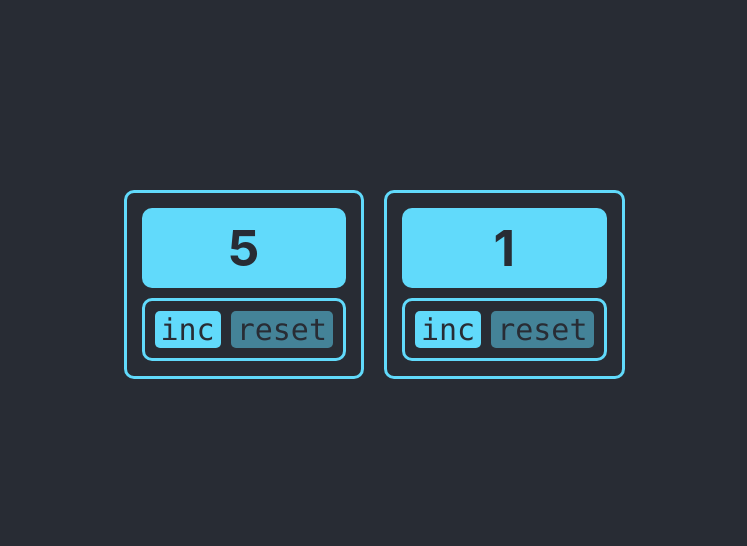
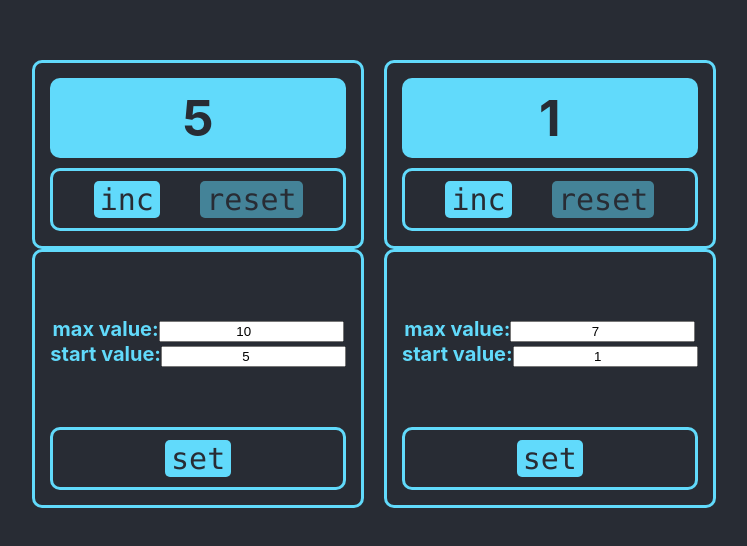
Before and after one commit to YurySamsonenka/Counter-React-Incubator, a React (Create React App) app: page / in a window 1280 px wide. Shown: the part 116-662 px from the top of the page, without its empty margins (266-1013 px from the left). Built offline with nearby package versions, Linux system fonts and the light colour scheme.

Commit message:
implement settings for the counter

```diff
--- a/src/App.tsx
+++ b/src/App.tsx
@@ -2,6 +2,7 @@ import React, { useState } from 'react';
 import './App.css';
 import { Counter, CounterPropsType } from './counter/Counter';
 import { v1 } from 'uuid';
+import { CounterSetting } from './counterSetting/CounterSetting';
 
 function App() {
 	type CounterConfigType = {
@@ -19,7 +20,8 @@ function App() {
 		{ counterId: v1(), startValue: 1, endValue: 7 },
 	]);
 
-	const currentValuesCreator = countersConfig.reduce<Record<string, number>>((acc, curr): CurrentValueType => {
+	const currentValuesCreator = countersConfig.reduce<Record<string, number>>((acc,
+		curr): CurrentValueType => {
 		acc[curr.counterId] = curr.startValue;
 		return acc;
 	}, {});
@@ -37,17 +39,37 @@ function App() {
 		}
 	};
 
+	const setCounterSettings = (counterId: string, startValue: number, endValue: number) => {
+		setCountersConfig(countersConfig.map(c => c.counterId === counterId ? {
+			...c,
+			startValue,
+			endValue,
+		} : c));
+		setCurrentValues({ ...currentValues, [counterId]: startValue });
+	};
+
+
+
 	return (
 		<div className="App">
 			{countersConfig.map(c => {
-				return (<Counter
-					key={c.counterId}
-					counterId={c.counterId}
-					startValue={c.startValue}
-					endValue={c.endValue}
-					currentValue={currentValues[c.counterId]}
-					increment={increment}
-					resetIncrement={resetIncrement} />);
+				const monitoringSettingsChanges = () => {
+
+				};
+
+				return (<div key={c.counterId}>
+					<Counter
+						counterId={c.counterId}
+						startValue={c.startValue}
+						endValue={c.endValue}
+						currentValue={currentValues[c.counterId]}
+						increment={increment}
+						resetIncrement={resetIncrement} />
+					<CounterSetting counterId={c.counterId}
+						startValue={c.startValue}
+						endValue={c.endValue}
+						setCounterSettings={setCounterSettings} />
+				</div>);
 			})}
 		</div>
 	);
--- a/src/button/Button.tsx
+++ b/src/button/Button.tsx
@@ -3,7 +3,7 @@ import './Button.style.css';
 type ButtonPropsType = {
   title: string
   onClick: () => void
-  disabled: boolean
+  disabled?: boolean
 }
 
 export const Button = ({ title, onClick, disabled }: ButtonPropsType) => {
--- a/src/counter/Counter.style.css
+++ b/src/counter/Counter.style.css
@@ -30,4 +30,5 @@
   border: 3px solid var(--main-color);
   border-radius: 10px;
   column-gap: 10px;
+  justify-content: space-evenly;
 }
--- /dev/null
+++ b/src/counterSetting/CounterSetting.style.css
@@ -0,0 +1,17 @@
+.display-setting {
+	font-size: 20px;
+	font-weight: 700;
+	display: flex;
+	row-gap: 20px;
+	flex-direction: column;
+	align-items: center;
+	justify-content: center;
+	height: 150px;
+	color: var(--main-color);
+	border-radius: 10px;
+	/*background-color: var(--main-color);*/
+}
+
+.display-setting input {
+	text-align: center;
+}
--- /dev/null
+++ b/src/counterSetting/CounterSetting.tsx
@@ -0,0 +1,59 @@
+import React, { useState } from 'react';
+import './CounterSetting.style.css';
+import { Button } from '../button/Button';
+
+export type CounterSettingPropsType = {
+	counterId: string
+	startValue: number
+	endValue: number
+	setCounterSettings: (counterId: string, startValue: number, endValue: number) => void
+}
+
+export const CounterSetting = ({
+	counterId,
+	startValue,
+	endValue,
+	setCounterSettings,
+}: CounterSettingPropsType) => {
+
+	// const isIncDisabled = currentValue >= endValue;
+	// const isResetDisabled = currentValue === startValue;
+
+	const [initValue, setInitValue] = useState(startValue);
+	const [maxValue, setMaxValue] = useState(endValue);
+	console.log(counterId);
+
+	const [error, setError] = useState<boolean>(false);
+
+	const onChangeStartValueHandler = (e: React.ChangeEvent<HTMLInputElement>) => {
+		setMaxValue(+e.currentTarget.value);
+	};
+	const onChangeEndValueHandler = (e: React.ChangeEvent<HTMLInputElement>) => {
+		setInitValue(+e.currentTarget.value);
+	};
+
+	return (
+		<div className={'counter'}>
+			<div className={`display-setting`}>
+				{error
+					? 'тасок нет'
+					: <div>
+						<div>
+							<label htmlFor="maxValue">max value:</label>
+							<input value={maxValue} type={'number'} id={'maxValue'} onChange={onChangeStartValueHandler} />
+						</div>
+						<div>
+							<label htmlFor="startValue">start value:</label>
+							<input value={initValue} type={'number'} id={'startValue'} onChange={onChangeEndValueHandler} />
+						</div>
+					</div>}
+			</div>
+			<div className={'block'}>
+				<Button title={'set'} onClick={() => {
+					setCounterSettings(counterId, initValue, maxValue);
+				}} />
+			</div>
+		</div>
+	)
+		;
+};
--- a/src/index.tsx
+++ b/src/index.tsx
@@ -8,9 +8,9 @@ const root = ReactDOM.createRoot(
   document.getElementById('root') as HTMLElement
 );
 root.render(
-  <React.StrictMode>
+  // <React.StrictMode>
     <App />
-  </React.StrictMode>
+  // </React.StrictMode>
 );
 
 // If you want to start measuring performance in your app, pass a function
```
